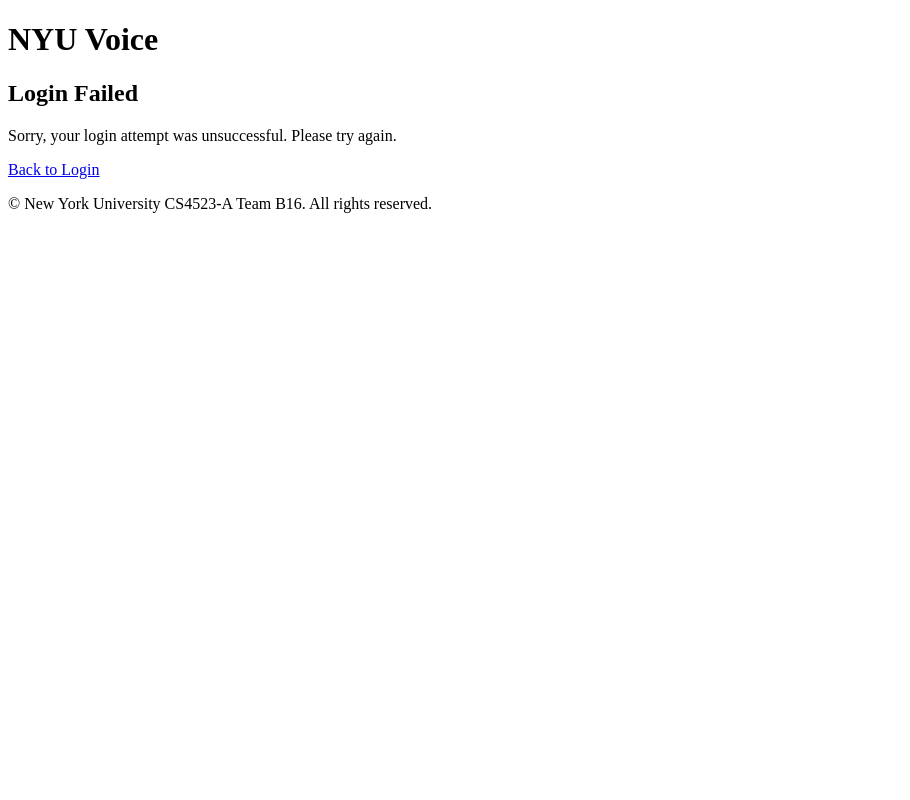
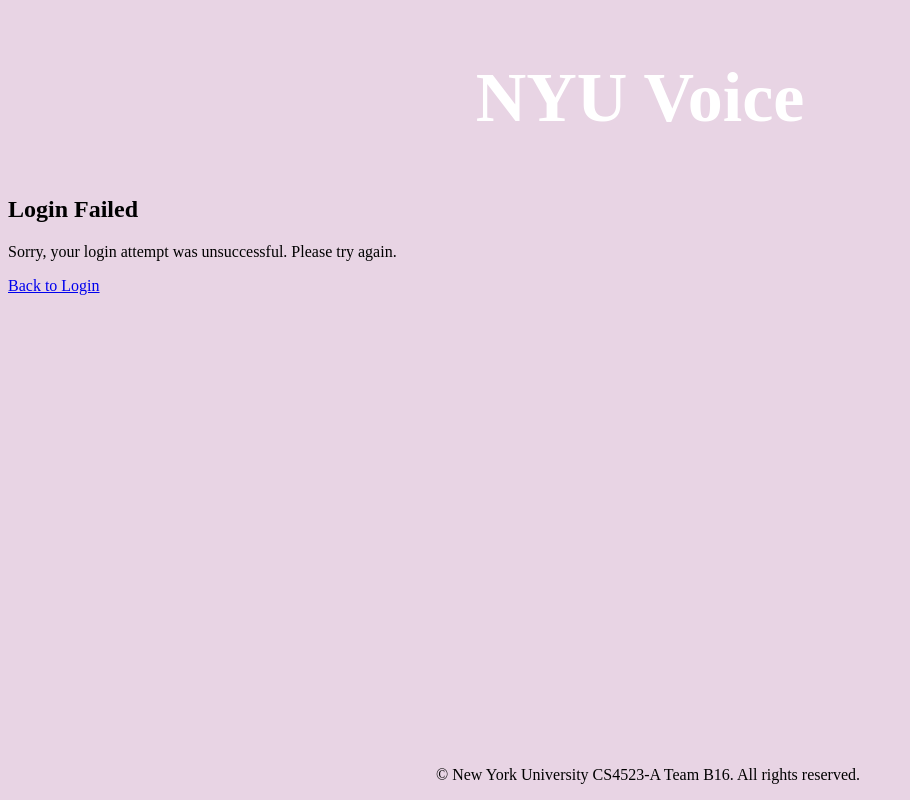
Before and after one commit to junjunworking/B16-NYU-Voice, a Django app: template django_project/NYUVoiceapp/templates/NYUVoiceapp/failed_page.html in a window 1280 px wide. Shown: the whole page, without its empty margins (0-910 px from the left). Run offline with Django 4.2, Linux system fonts and the light colour scheme; the template is opened without the code that fills it, so the values that code supplies are empty.

Commit message:
Update failed_page.html

```diff
--- a/django_project/NYUVoiceapp/templates/NYUVoiceapp/failed_page.html
+++ b/django_project/NYUVoiceapp/templates/NYUVoiceapp/failed_page.html
@@ -1,23 +1,44 @@
 <!DOCTYPE html>
 <html lang="en">
 <head>
+    <style>
+		body {
+		    background-color: rgba(232, 212, 228, 1);
+		}
+		h2 {
+		    color: white;
+		    text-align: center;
+		    font-size: 70px;
+		}
+		.main{
+		    height: 40px;
+		    width: 300px;
+		    background-color: white;
+		}
+        .footer{
+       position: fixed;
+       text-align: center;
+       bottom: 0px;
+       width: 100%;
+    }
+	</style>
     <meta charset="UTF-8">
     <meta name="viewport" content="width=device-width, initial-scale=1.0">
     <title>Login Failed</title>
 </head>
 <body>
     <header>
-        <h1>NYU Voice</h1>
+        <h2>NYU Voice</h2>
     </header>
     <main>
         <section>
-            <h2>Login Failed</h2>
+            <h1>Login Failed</h1>
             <p>Sorry, your login attempt was unsuccessful. Please try again.</p>
             <a href="{% url 'login' %}">Back to Login</a>
         </section>
     </main>
     <footer>
-        <p>&copy; New York University CS4523-A Team B16. All rights reserved.</p>
+        <div class="footer">&copy; New York University CS4523-A Team B16. All rights reserved.</p>
     </footer>
 </body>
 </html>
```
